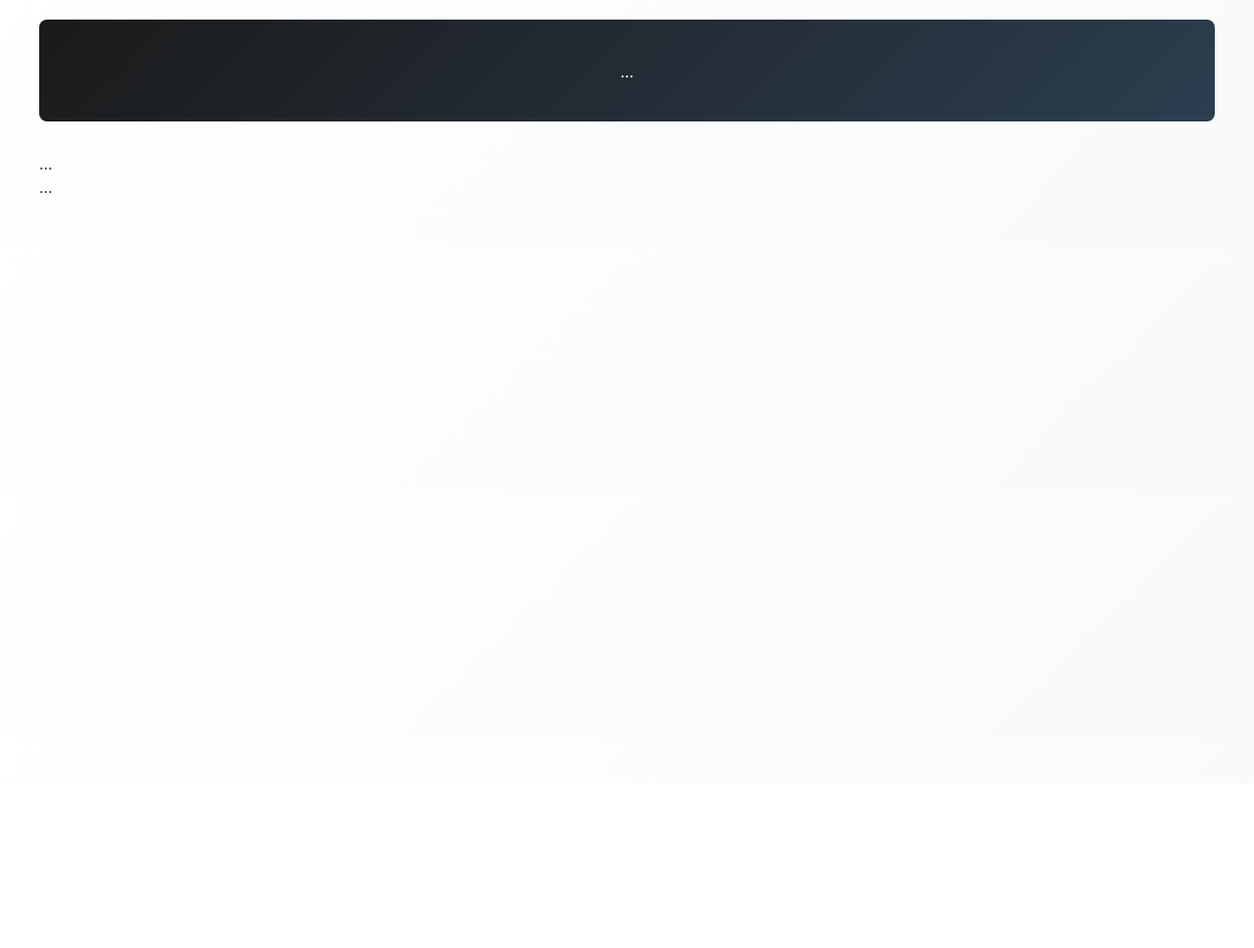
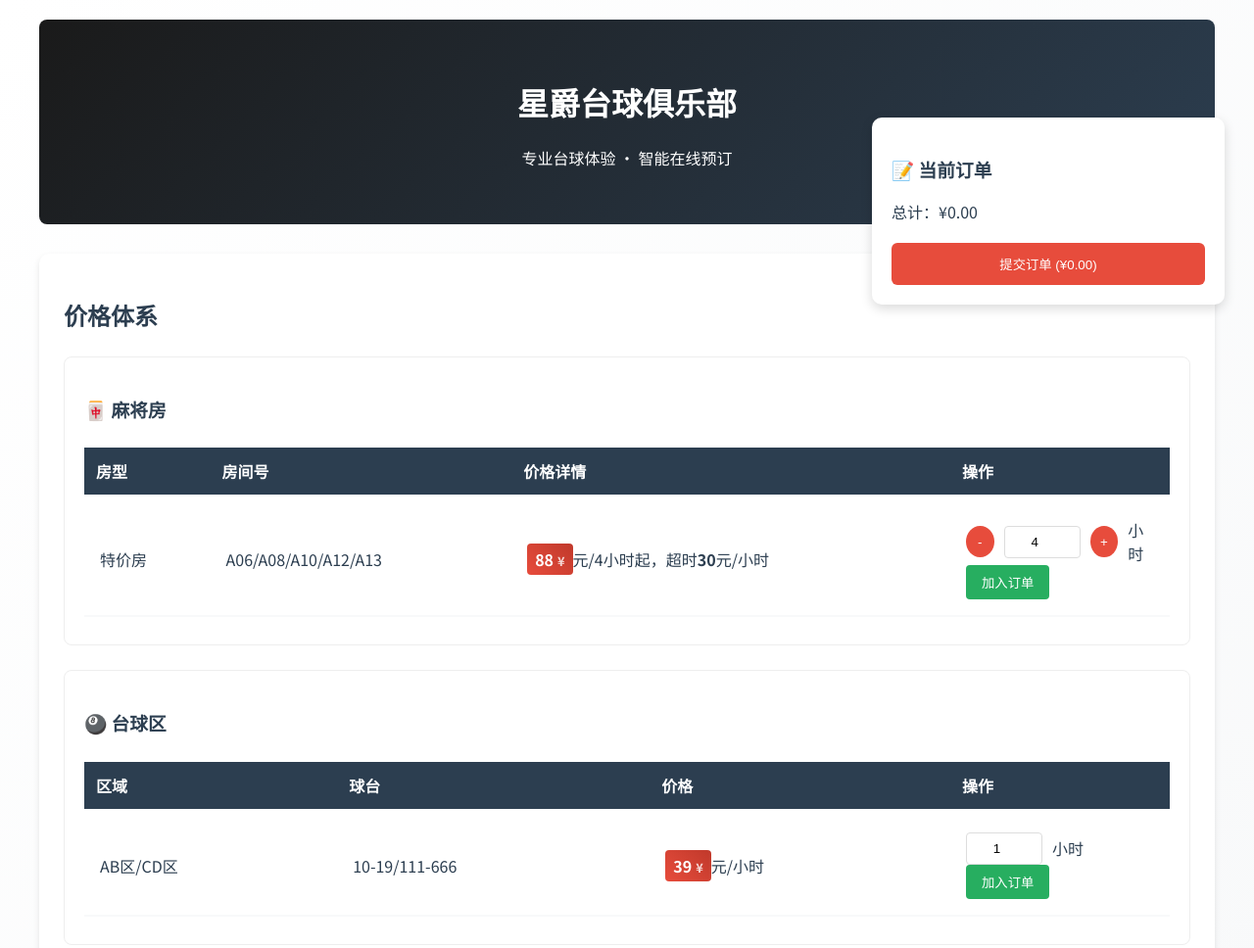
Before and after one commit to yj3265375741/yj3265375741.github.io, a plain HTML site: page index.html in a window 1280 px wide. Shown: the top 968 px of the page at 98% size. Before the commit the page ends 800 px from the top, so only its background shows below. Drawn offline with Linux system fonts and the light colour scheme.

Commit message:
Update index.html

```diff
--- a/index.html
+++ b/index.html
@@ -4,11 +4,8 @@
 <meta charset="UTF-8">
 <meta name="viewport" content="width=device-width, initial-scale=1.0">
 <title>星爵台球俱乐部 | 在线预订</title>
-<!-- 字体引入 -->
 <link href="https://fonts.googleapis.com/css2?family=Noto+Sans+SC:wght@300;400;500;700&display=swap" rel="stylesheet">
-
 <style>
-/* ======= 1. 基础变量定义 ======= */
 :root {
   --primary: #2c3e50;
   --secondary: #e74c3c;
@@ -18,7 +15,6 @@
   --text-light: #666;
 }
 
-/* ======= 2. 基础样式 ======= */
 body {
   font-family: 'Noto Sans SC', system-ui, sans-serif;
   background: linear-gradient(135deg, #ffffff 0%, var(--light-bg) 100%);
@@ -28,7 +24,6 @@ body {
   padding: 20px;
 }
 
-/* ======= 3. 头部样式 ======= */
 header {
   text-align: center;
   padding: 40px 0;
@@ -38,7 +33,14 @@ header {
   border-radius: 8px;
 }
 
-/* ======= 4. 表格优化 ======= */
+.section {
+  margin: 30px 0;
+  padding: 25px;
+  background: white;
+  border-radius: 10px;
+  box-shadow: 0 3px 6px rgba(0,0,0,0.1);
+}
+
 .compact-table {
   width: 100%;
   border-collapse: separate;
@@ -61,27 +63,61 @@ header {
   transform: translateX(4px);
 }
 
-/* ======= 5. 价格标签 ======= */
-.price {
+.price-subsection {
+  margin: 25px 0;
+  padding: 20px;
+  background: #fff;
+  border: 1px solid #eee;
+  border-radius: 8px;
   position: relative;
-  display: inline-block;
-  padding: 4px 8px;
-  background: linear-gradient(45deg, var(--secondary), #c0392b);
+}
+.price-subsection:after {
+  content: "";
+  position: absolute;
+  bottom: -8px;
+  left: 2%;
+  width: 96%;
+  height: 10px;
+  background: radial-gradient(ellipse at center, rgba(0,0,0,0.1) 0%, rgba(0,0,0,0) 80%);
+  z-index: -1;
+}
+
+.quantity-controls {
+  display: flex;
+  align-items: center;
+  gap: 10px;
+}
+.quantity-btn {
+  width: 32px;
+  height: 32px;
+  border-radius: 50%;
+  background: var(--secondary);
   color: white;
+  border: none;
+  cursor: pointer;
+  transition: background 0.3s;
+}
+.quantity-btn:hover {
+  background: #c0392b;
+}
+.quantity-input {
+  width: 60px;
+  padding: 8px;
+  text-align: center;
+  border: 1px solid #ddd;
   border-radius: 4px;
 }
-.price:after {
-  content: "¥";
-  margin-left: 4px;
-  font-size: 0.8em;
-  opacity: 0.8;
-}
 
-/* ======= 6. 按钮效果 ======= */
 .add-to-order {
+  background: var(--accent);
+  padding: 8px 16px;
+  border-radius: 4px;
+  color: white;
+  border: none;
+  cursor: pointer;
+  transition: all 0.3s ease;
   position: relative;
   overflow: hidden;
-  transition: all 0.3s ease;
 }
 .add-to-order:after {
   content: "";
@@ -100,14 +136,25 @@ header {
   height: 200px;
 }
 
-/* ======= 7. 订单侧边栏 ======= */
 #order-summary {
+  position: fixed;
+  top: 120px;
+  right: 30px;
+  width: 320px;
+  background: white;
+  padding: 20px;
+  border-radius: 10px;
+  box-shadow: 0 4px 12px rgba(0,0,0,0.15);
   transition: transform 0.3s ease;
 }
 #order-summary:hover {
   transform: translateY(-5px);
 }
 .order-item {
+  display: flex;
+  justify-content: space-between;
+  padding: 10px 0;
+  border-bottom: 1px solid #eee;
   transition: all 0.2s ease;
 }
 .order-item:hover {
@@ -115,65 +162,97 @@ header {
   padding-left: 8px;
 }
 
-/* ======= 8. 动态阴影 ======= */
-.price-subsection:after {
-  content: "";
-  position: absolute;
-  bottom: -8px;
-  left: 2%;
-  width: 96%;
-  height: 10px;
-  background: radial-gradient(ellipse at center,
-    rgba(0,0,0,0.1) 0%,
-    rgba(0,0,0,0) 80%
-  );
-  z-index: -1;
-}
-
-/* ======= 9. 加载动画 ======= */
-.loading-indicator {
-  display: inline-block;
-  width: 20px;
-  height: 20px;
-  border: 2px solid rgba(255,255,255,0.3);
-  border-radius: 50%;
-  border-top-color: white;
-  animation: spin 1s ease infinite;
-}
-@keyframes spin {
-  to { transform: rotate(360deg); }
-}
-
-/* ======= 10. 响应式优化 ======= */
 @media (max-width: 768px) {
+  #order-summary {
+    position: static;
+    width: 100%;
+    margin-top: 30px;
+  }
   .compact-table td:nth-child(2),
   .compact-table th:nth-child(2) {
     display: none;
   }
-  #order-summary {
-    position: static;
-    width: 100%;
-  }
-  .price-subsection {
-    padding: 15px;
-  }
+}
+
+.price {
+  position: relative;
+  display: inline-block;
+  padding: 4px 8px;
+  background: linear-gradient(45deg, var(--secondary), #c0392b);
+  color: white;
+  border-radius: 4px;
+}
+.price:after {
+  content: "¥";
+  margin-left: 4px;
+  font-size: 0.8em;
+  opacity: 0.8;
 }
 </style>
 </head>
+<body>
+<header>
+  <h1>星爵台球俱乐部</h1>
+  <p>专业台球体验 · 智能在线预订</p>
+</header>
 
-<body>
-<!-- 原有HTML结构保持不变 -->
-<header>...</header>
-<div class="section">...</div>
-<div id="order-summary">...</div>
+<div class="section">
+  <h2>价格体系</h2>
+  <div class="price-subsection">
+    <h3>🀄 麻将房</h3>
+    <table class="compact-table">
+      <tr><th>房型</th><th>房间号</th><th>价格详情</th><th style="width:200px">操作</th></tr>
+      <tr data-type="mahjong" data-category="特价房" data-base-price="88" data-base-hours="4" data-extra-rate="30">
+        <td>特价房</td>
+        <td>A06/A08/A10/A12/A13</td>
+        <td><strong class="price">88</strong>元/4小时起，超时<strong>30</strong>元/小时</td>
+        <td>
+          <div class="quantity-controls">
+            <button class="quantity-btn minus">-</button>
+            <input type="number" class="quantity-input" value="4" min="4" step="1">
+            <button class="quantity-btn plus">+</button>
+            <span>小时</span>
+          </div>
+          <button class="add-to-order">加入订单</button>
+        </td>
+      </tr>
+    </table>
+  </div>
 
-<!-- 加载指示器示例 -->
-<div class="image-placeholder">
-  <div class="loading-indicator"></div>
+  <div class="price-subsection">
+    <h3>🎱 台球区</h3>
+    <table class="compact-table">
+      <tr><th>区域</th><th>球台</th><th>价格</th><th style="width:200px">操作</th></tr>
+      <tr data-type="pool" data-category="AB区" data-price="39">
+        <td>AB区/CD区</td>
+        <td>10-19/111-666</td>
+        <td><strong class="price">39</strong>元/小时</td>
+        <td>
+          <div class="quantity-controls">
+            <input type="number" class="quantity-input" value="1" min="0.5" step="0.5">
+            <span>小时</span>
+          </div>
+          <button class="add-to-order">加入订单</button>
+        </td>
+      </tr>
+    </table>
+  </div>
+</div>
+
+<div id="order-summary">
+  <h3>📝 当前订单</h3>
+  <div id="order-items"></div>
+  <div id="total-price">总计：¥0.00</div>
+  <button onclick="submitOrder()" style="margin-top:20px; width:100%; padding:12px; background:#e74c3c; color:white; border:none; border-radius:6px; cursor:pointer;">
+    提交订单 (¥<span id="total-display">0.00</span>)
+  </button>
 </div>
 
 <script>
 // 原有JavaScript代码保持不变
+const orderManager = (() => {
+  // ...保持原有JS代码不变...
+})();
 </script>
 </body>
 </html>
```
